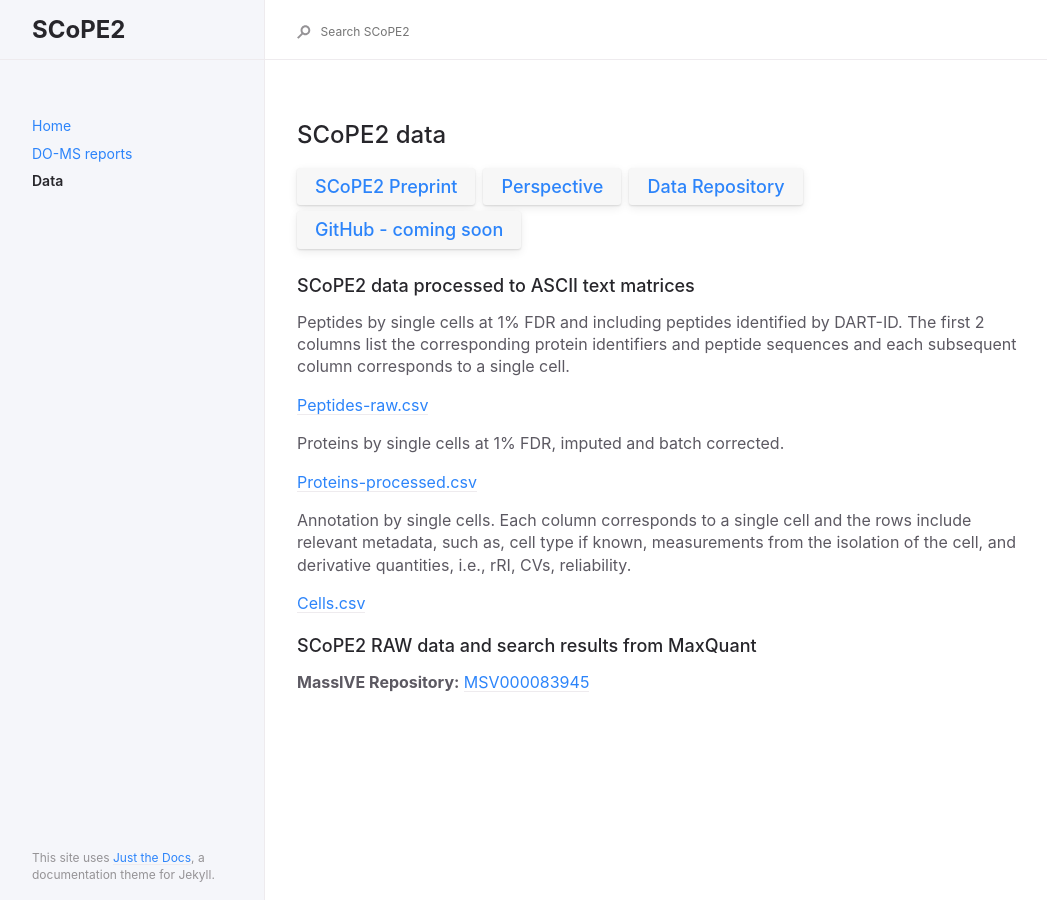
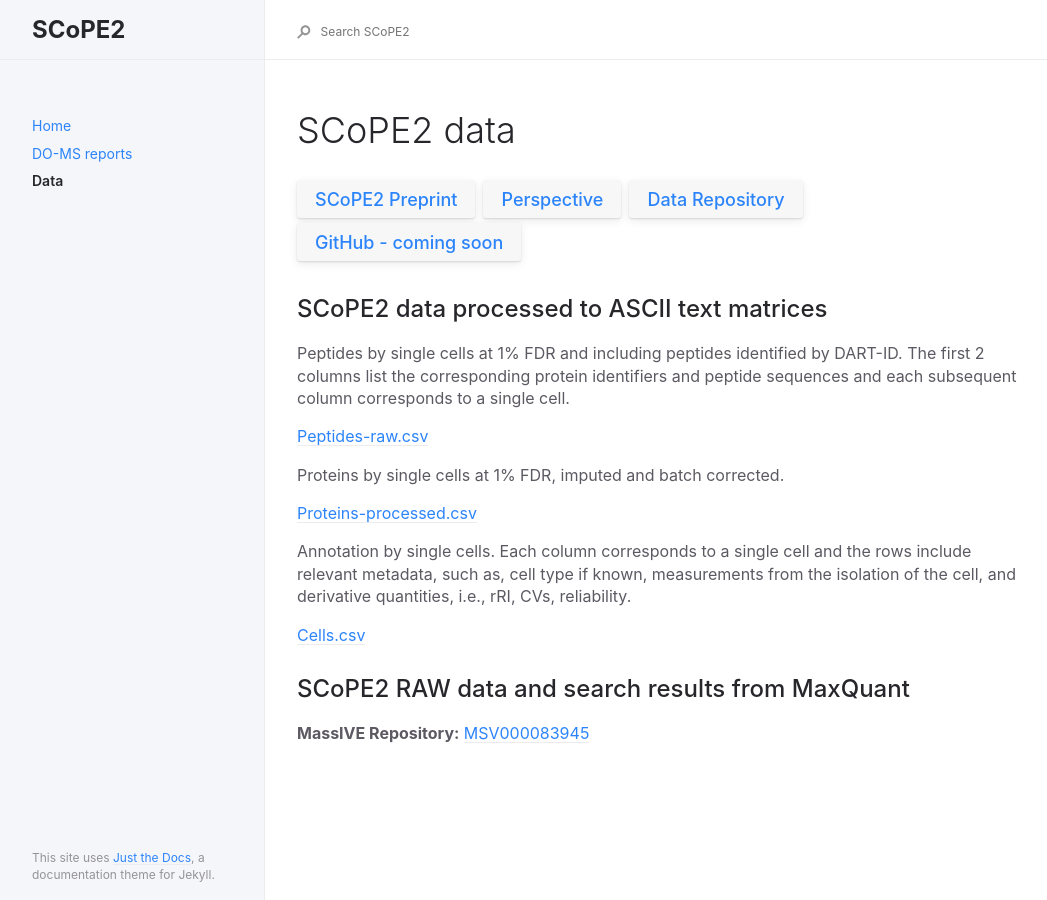
Before and after one commit to SlavovLab/SCoPE2, a Jekyll site: the page built from docs/docs/data.md, in a window 1280 px wide. Shown: the whole page, without its empty margins (91-1138 px from the left). Built offline with Jekyll 4.4.1, drawn with Linux system fonts in a browser that asks for light colours.

```diff
--- a/docs/docs/data.md
+++ b/docs/docs/data.md
@@ -5,12 +5,15 @@ nav_order: 2
 permalink: docs/data
 ---
 
-## SCoPE2 data
+# SCoPE2 data
+
+
 
 [SCoPE2 Preprint](https://www.biorxiv.org/content/10.1101/665307v1){: .btn .fs-5 .mb-4 .mb-md-0 .mr-2 }[Perspective](https://pubs.acs.org/doi/10.1021/acs.jproteome.8b00257){: .btn .fs-5 .mb-4 .mb-md-0 .mr-2}[Data Repository](ftp://massive.ucsd.edu/MSV000083945){: .btn .fs-5 .mb-4 .mb-md-0 .mr-2 }[GitHub - coming soon](https://github.com/SlavovLab/){: .btn .fs-5 .mb-4 .mb-md-0 }
 
 
-### SCoPE2 data processed to ASCII text matrices
+
+## SCoPE2 data processed to ASCII text matrices
 
 Peptides by single cells at 1% FDR and including peptides identified by DART-ID. The first 2 columns list the corresponding protein identifiers and peptide sequences and each subsequent column corresponds to a single cell.
 
@@ -25,6 +28,8 @@ Annotation by single cells. Each column corresponds to a single cell and the row
 [Cells.csv](http://slavovlab.net/scope2/data/Cells.csv)
 
 
-### SCoPE2 RAW data and search results from MaxQuant
+
+
+## SCoPE2 RAW data and search results from MaxQuant
 
 **MassIVE Repository:** [MSV000083945](ftp://massive.ucsd.edu/MSV000083945)
```
